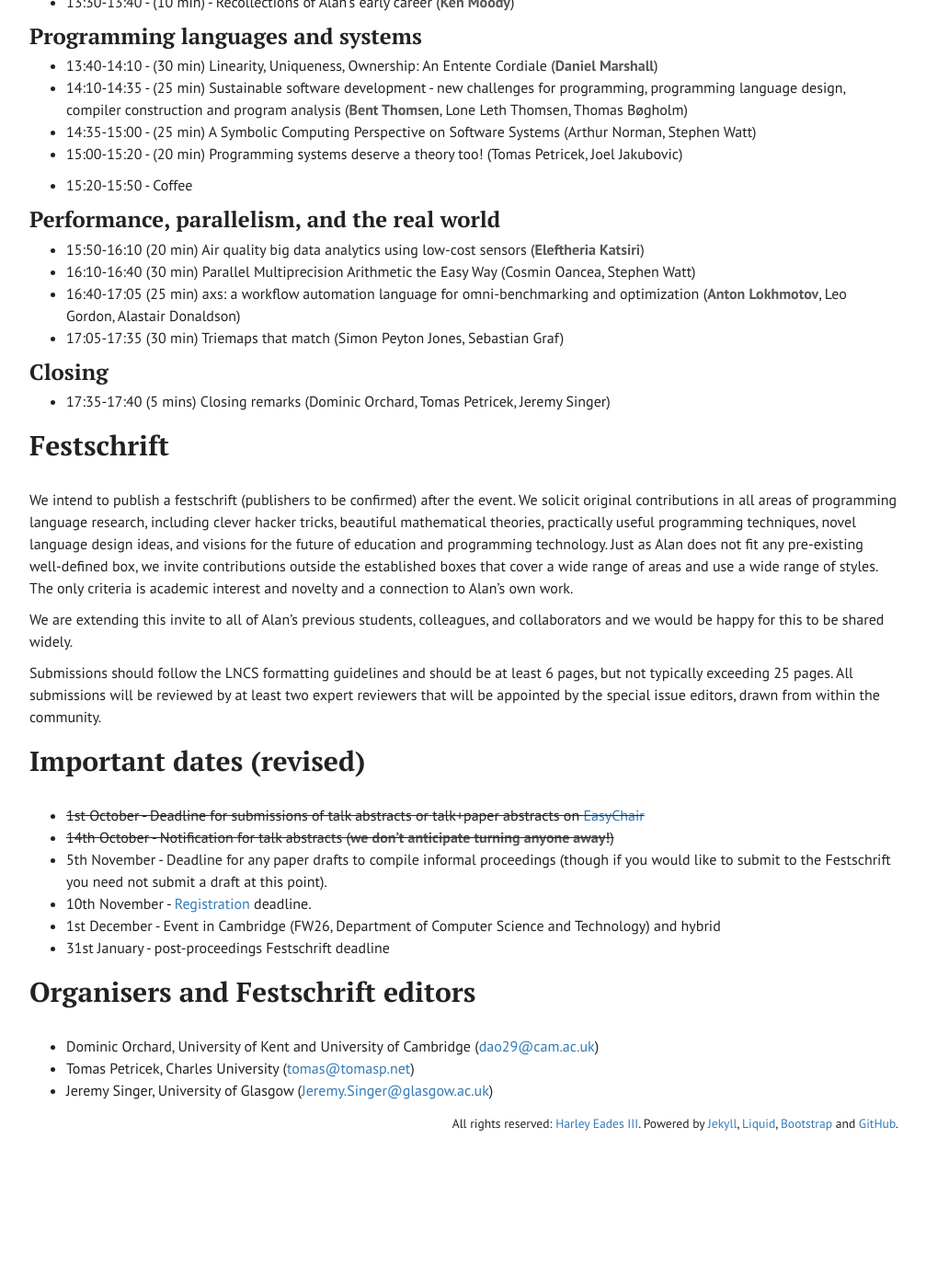
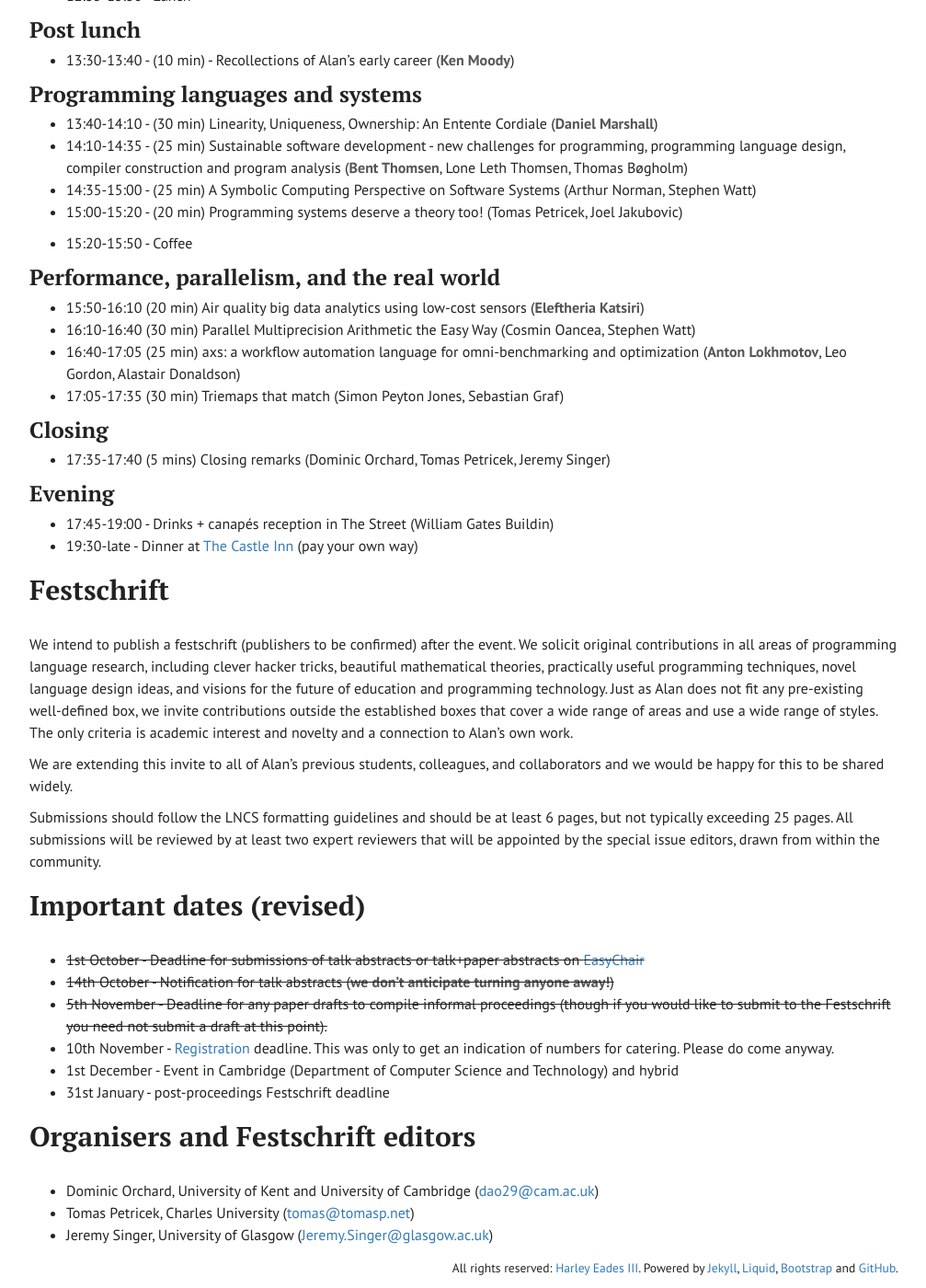
Before and after one commit to dorchard/dorchard.github.io, a Jekyll site: the page built from mycroftfest.md, in a window 1280 px wide and 1400 px high, scrolled down 1336 px. Shown: the whole window at 92% size, without its empty margins (233-1240 px from the left). Built offline with Jekyll 4.4.1, drawn with Linux system fonts in a browser that asks for light colours; before the commit the page ends 2579 px from its top, so only the background shows below that.

Commit message:
Update mycroftfest.md

```diff
--- a/mycroftfest.md
+++ b/mycroftfest.md
@@ -72,6 +74,10 @@ The event will be on Friday the 1st of December in ~~FW26~~ LT2 of the [William
 
 * 17:35-17:40 (5 mins) Closing remarks (Dominic Orchard, Tomas Petricek, Jeremy Singer)
 
+### Evening
+
+* 17:45-19:00 - Drinks + canapés reception in The Street (William Gates Buildin)
+* 19:30-late - Dinner at [The Castle Inn](https://www.google.com/maps/search/the+castle+inn+cambridge/@52.2075091,0.1134938,16z/data=!3m1!4b1?entry=ttu) (pay your own way)
 
 ## Festschrift
 
@@ -88,9 +94,9 @@ Submissions should follow the LNCS formatting guidelines and should be at least
 
 * ~~1st October - Deadline for submissions of talk abstracts or talk+paper abstracts on [EasyChair](https://easychair.org/conferences/?conf=mycroftfest23)~~
 * ~~14th October - Notification for talk abstracts (__we don't anticipate turning anyone away!__)~~
-* 5th November - Deadline for any paper drafts to compile informal proceedings (though if you would like to submit to the Festschrift you need not submit a draft at this point).
-* 10th November - [Registration](https://docs.google.com/forms/d/e/1FAIpQLScjsZc8PNVVkdjPHyPiLt4d6l3Yj60oQDbZUCklwhPwub7dTA/viewform) deadline.
-* 1st December - Event in Cambridge (FW26, Department of Computer Science and Technology) and hybrid
+* ~~5th November - Deadline for any paper drafts to compile informal proceedings (though if you would like to submit to the Festschrift you need not submit a draft at this point).~~
+* 10th November - [Registration](https://docs.google.com/forms/d/e/1FAIpQLScjsZc8PNVVkdjPHyPiLt4d6l3Yj60oQDbZUCklwhPwub7dTA/viewform) deadline. This was only to get an indication of numbers for catering. Please do come anyway.
+* 1st December - Event in Cambridge (Department of Computer Science and Technology) and hybrid
 * 31st January - post-proceedings Festschrift deadline
 
 ## Organisers and Festschrift editors
```
Also changed, not shown: other parts of mycroftfest.md (+2 -0 lines).
